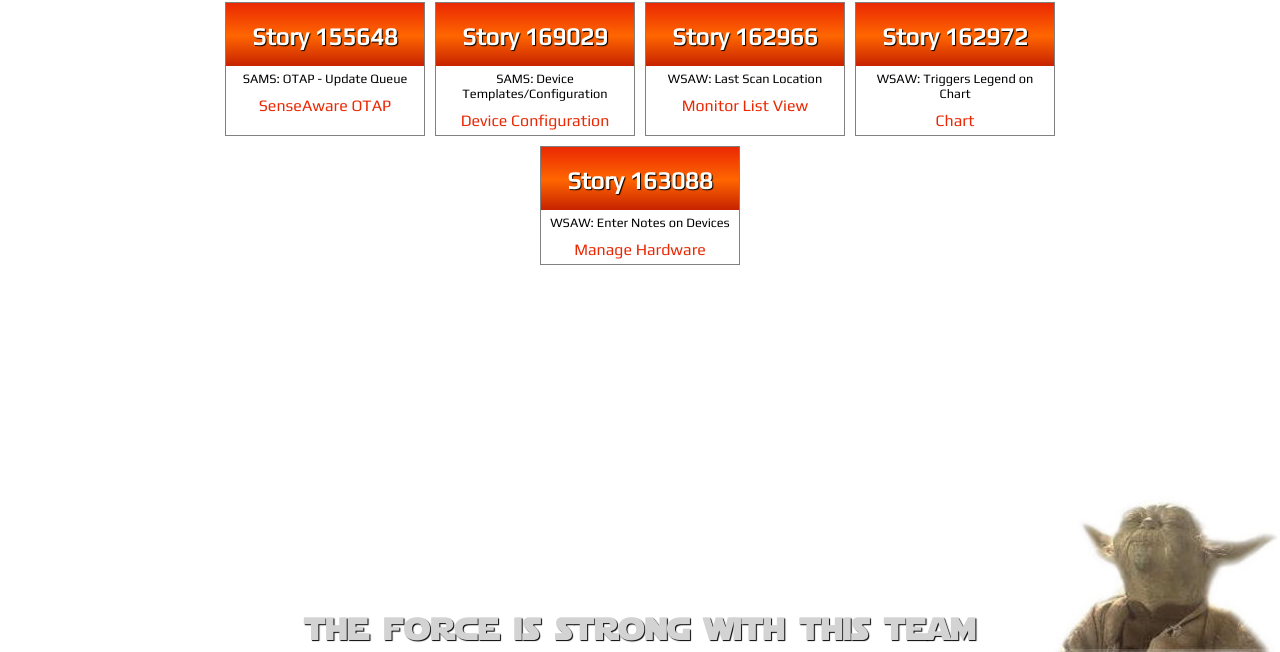
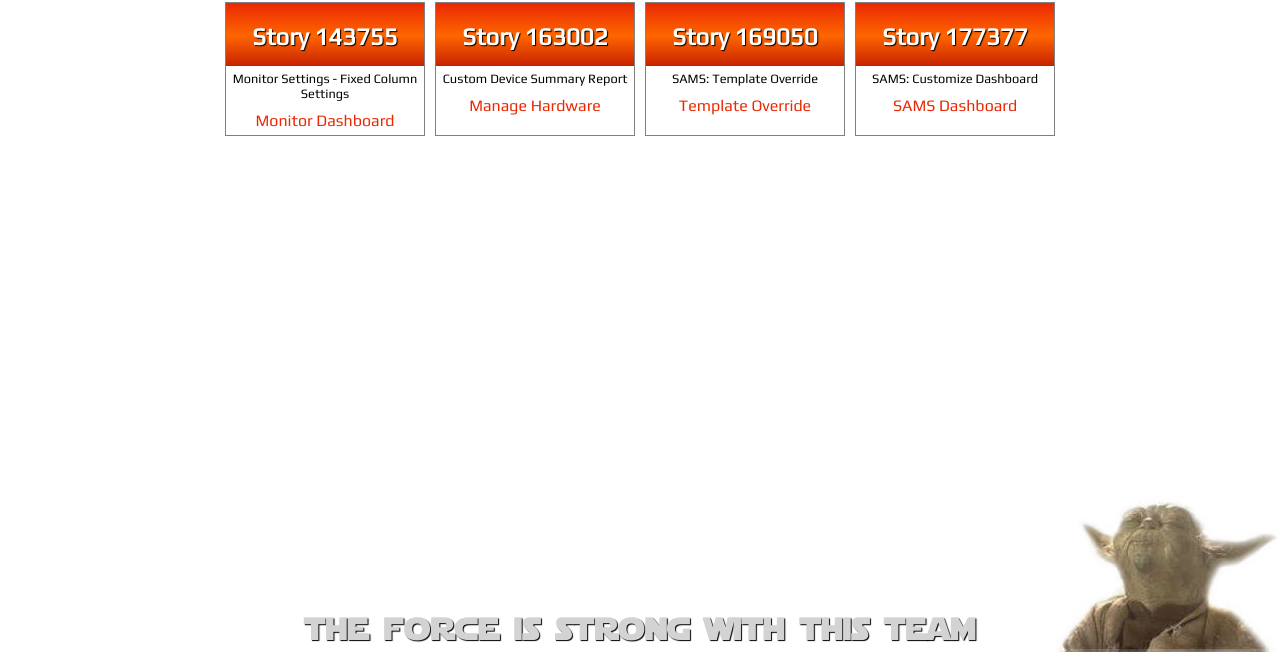
Before and after one commit to StephaniesHusband/demos, a plain HTML site: page index.htm in a window 1280 px wide. Shown: the part 148-800 px from the top of the page. Drawn offline with nearby package versions, Linux system fonts and the light colour scheme.

Commit message:
updated for 1920.S3

```diff
--- a/index.htm
+++ b/index.htm
@@ -14,42 +14,35 @@
    <header>
       <div>Rogue Squadron</div>
       <img src="img/RogueSquadronLogo.png"/>
-      <div>1920 Sprint 1</div>
+      <div>1920 Sprint 3</div>
    </header>
    <div class="story-container">
       <div class="story">
-         <h1>Story 155648</h1>
-         <div>SAMS: OTAP - Update Queue</div>
-         <a href="http://roguesquadron.senseaware.com:2443/web/sams/development.html#!deviceManagement/senseawareOtap" target="_blank">
-            SenseAware OTAP
+         <h1>Story 143755</h1>
+         <div>Monitor Settings - Fixed Column Settings</div>
+         <a href="http://roguesquadron.senseaware.com:2443/web/wsawui/development.html#!monitor/dashboard" target="_blank">
+            Monitor Dashboard
          </a>
       </div>
       <div class="story">
-         <h1>Story 169029</h1>
-         <div>SAMS: Device Templates/Configuration</div>
-         <a href="http://roguesquadron.senseaware.com:2443/web/sams/development.html#!deviceManagement/senseawareOtap" target="_blank">
-            Device Configuration
+         <h1>Story 163002</h1>
+         <div>Custom Device Summary Report</div>
+         <a href="http://sabase.idev.fedex.com:2443/web/wsawui/index.html?#!admin/reports" target="_blank">
+            Manage Hardware
          </a>
       </div>
       <div class="story">
-         <h1>Story 162966</h1>
-         <div>WSAW: Last Scan Location</div>
-         <a href="http://roguesquadron.senseaware.com:2443/web/wsawui/development.html#!monitor/dashboard" target="_blank">
-            Monitor List View
+         <h1>Story 169050</h1>
+         <div>SAMS: Template Override</div>
+         <a href="http://roguesquadron.senseaware.com:2443/web/sams/development.html#!deviceManagement/templateOverride" target="_blank">
+            Template Override
          </a>
       </div>
       <div class="story">
-         <h1>Story 162972</h1>
-         <div>WSAW: Triggers Legend on Chart</div>
-         <a href="http://roguesquadron.senseaware.com:2443/web/wsawui/development.html?testData=success1#!details/journey/546" target="_blank">
-            Chart
-         </a>
-      </div>
-      <div class="story">
-         <h1>Story 163088</h1>
-         <div>WSAW: Enter Notes on Devices</div>
-         <a href="http://roguesquadron.senseaware.com:2443/web/wsawui/development.html?#!admin/manageHardware" target="_blank">
-            Manage Hardware
+         <h1>Story 177377</h1>
+         <div>SAMS: Customize Dashboard</div>
+         <a href="http://roguesquadron.senseaware.com:2443/web/sams/development.html#!dashboard" target="_blank">
+            SAMS Dashboard
          </a>
       </div>
    </div>
```
